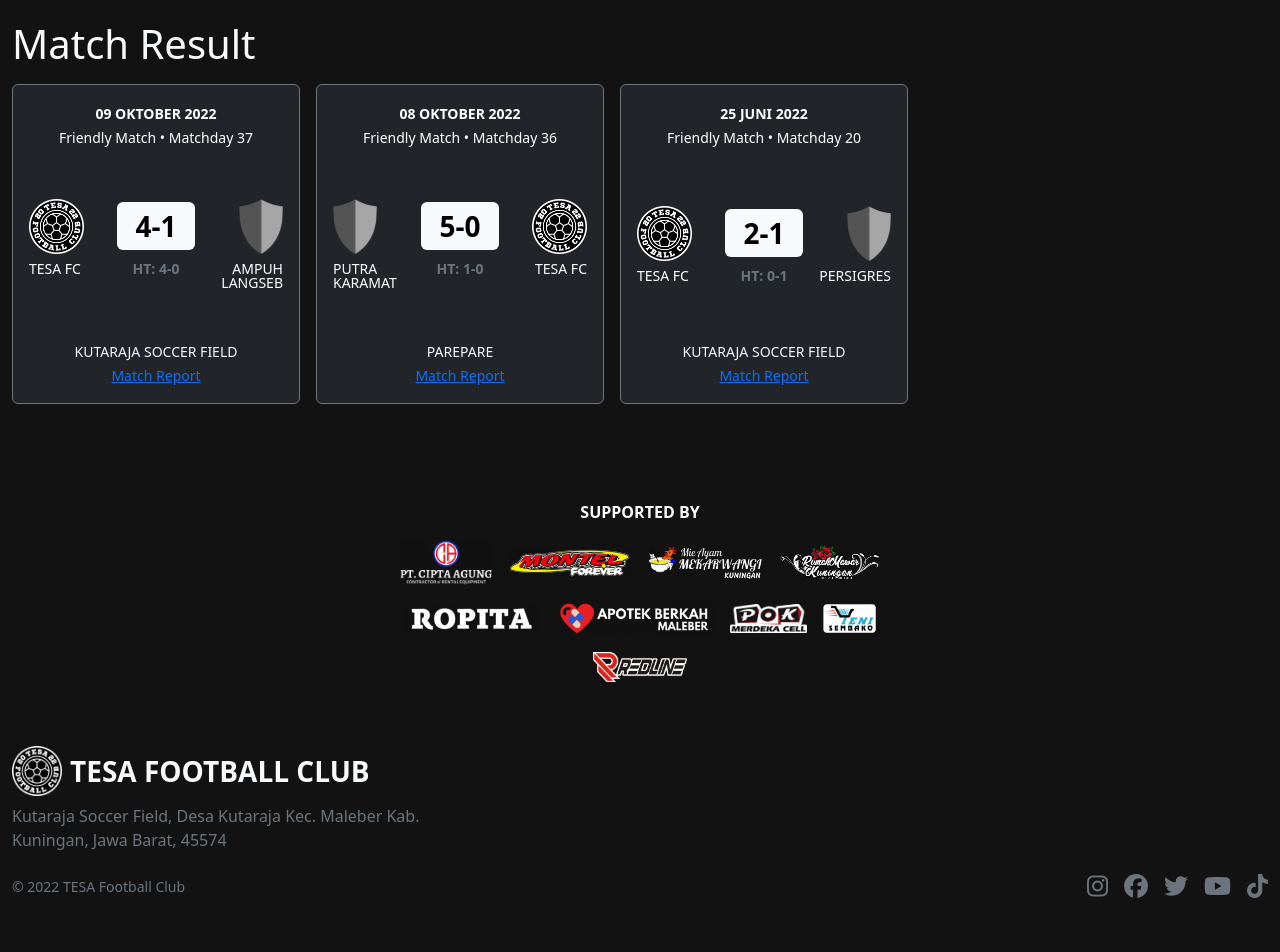
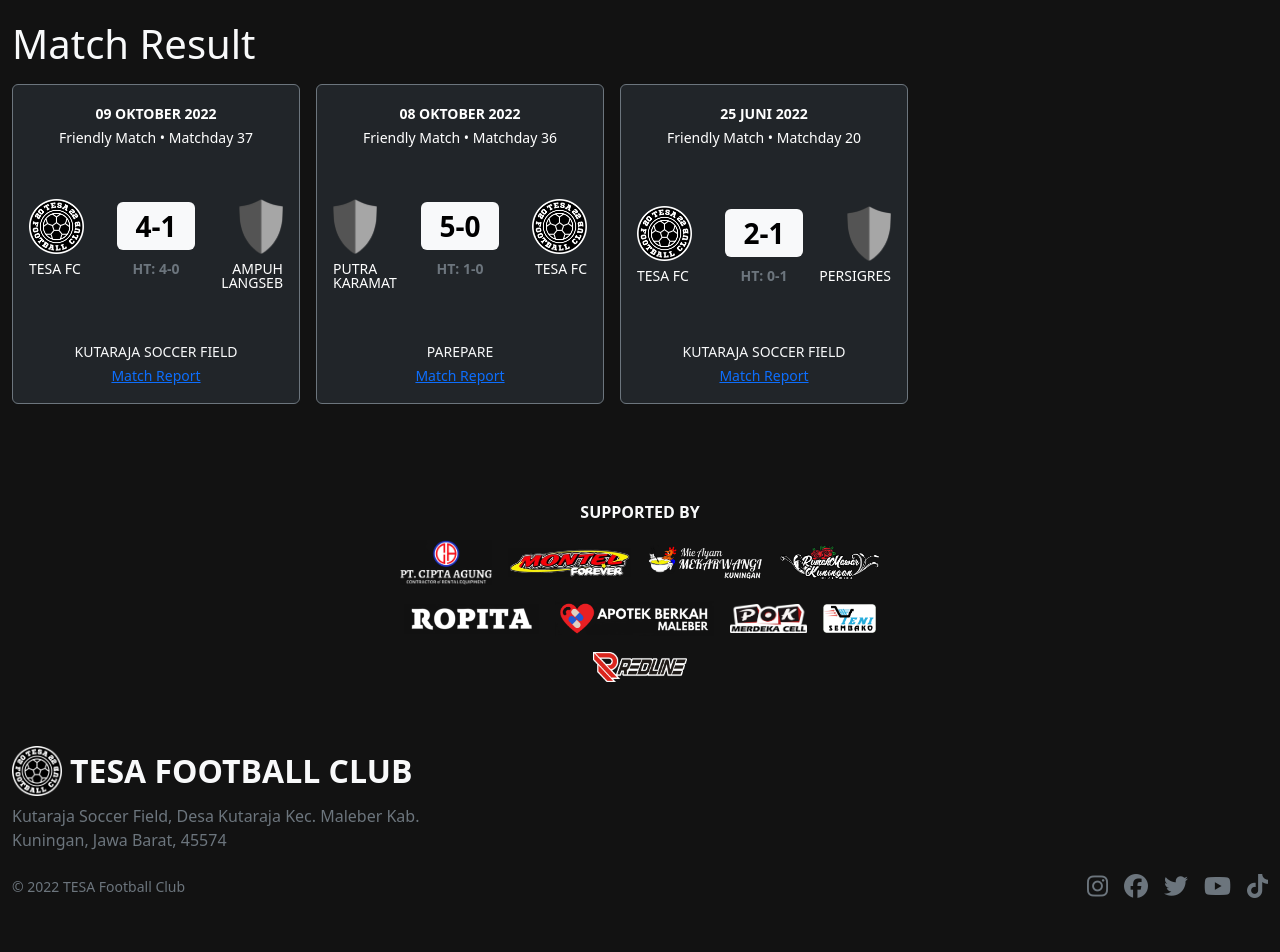
Before and after one commit to tesafc/tesafc.github.io, a Jekyll site: the page built from index.html, in a window 1280 px wide. Shown: the part 1203-2155 px from the top of the page. Built offline with Jekyll 4.4.1, drawn with Linux system fonts in a browser that asks for light colours; nearby versions of some CDN libraries.

Commit message:
Update default.html

```diff
--- a/_layouts/default.html
+++ b/_layouts/default.html
@@ -55,7 +55,7 @@
         <div class="pt-3">
           <div class="d-flex justify-content-start align-items-center">
             <img src="{{ '/assets/img/logo-1_v2.png' | relative_url }}" alt="" class="" width="50" height="50">
-            <p class="mb-0 ps-2 fs-3 fw-bolder">TESA FOOTBALL CLUB</p>
+            <p class="mb-0 ps-2 fs-2 fw-bolder">TESA FOOTBALL CLUB</p>
           </div>
           <p class="pt-2 text-secondary" style="max-width: 450px;">
           Kutaraja Soccer Field, Desa Kutaraja Kec. Maleber Kab. Kuningan, Jawa Barat, 45574
```
